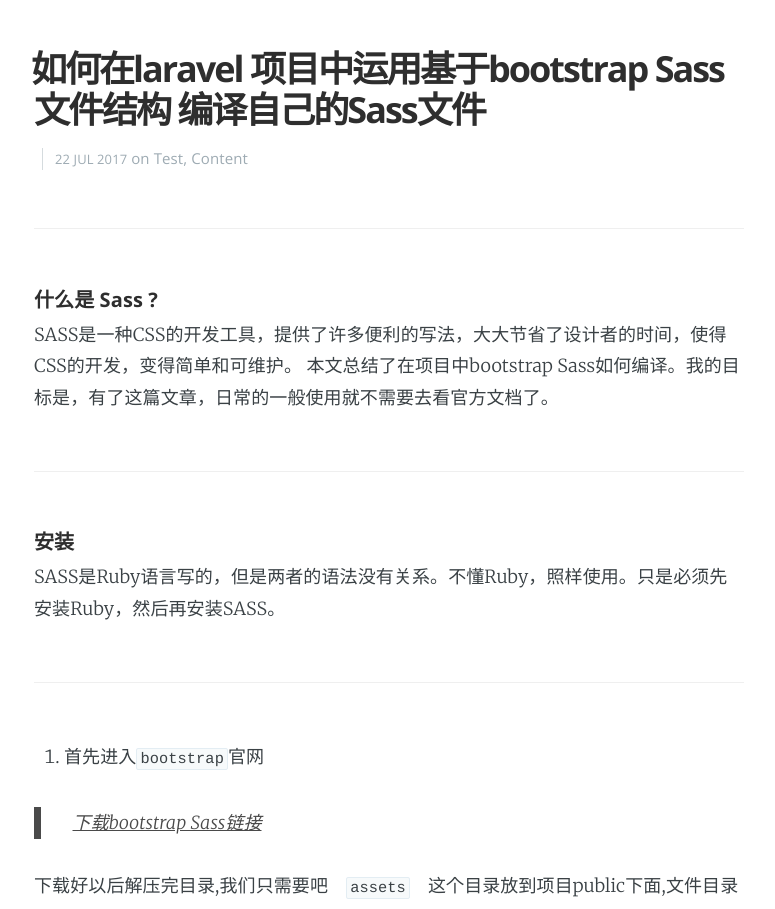
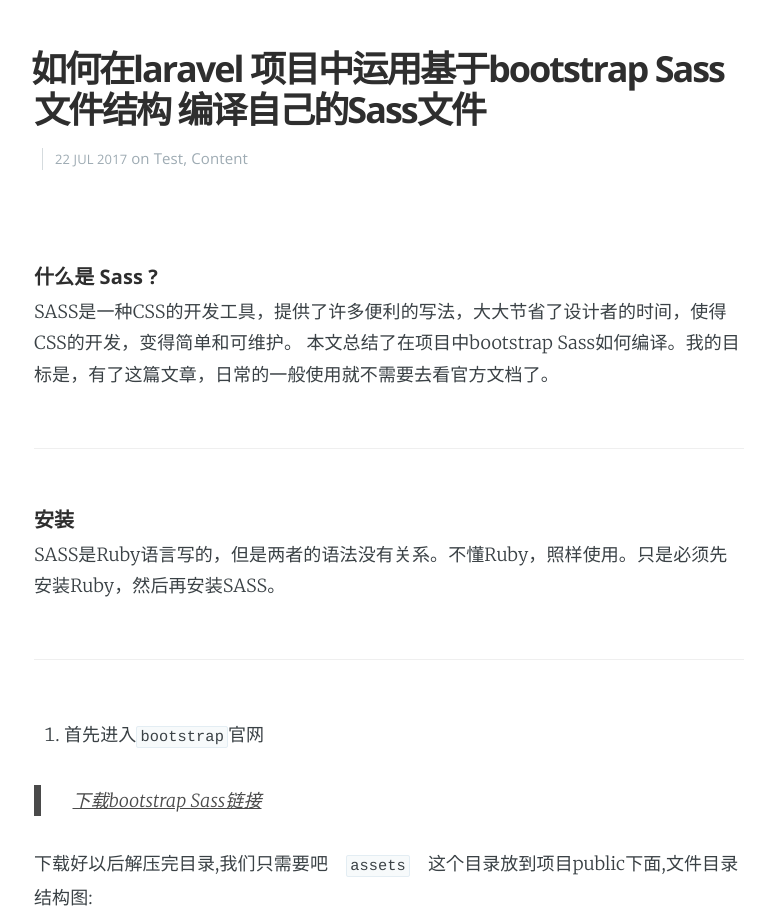
Before and after one commit to gengxiaojun1/dajunDemo, a Jekyll site: the page built from _posts/2014-09-27-a-full-and-comprehensive-style-test.md, in a window 1280 px wide. Shown: the part 587-1496 px from the top of the page, without its empty margins (251-1026 px from the left). Built offline with Jekyll 4.4.1, drawn with Linux system fonts in a browser that asks for light colours; nearby versions of some CDN libraries.

Commit message:
编辑文章44

```diff
--- a/_posts/2014-09-27-a-full-and-comprehensive-style-test.md
+++ b/_posts/2014-09-27-a-full-and-comprehensive-style-test.md
@@ -10,7 +10,7 @@
 logo: 'assets/images/ghost.png'
 ---
 
-------
+<br><br>
 ##### 什么是 Sass ?
 
 SASS是一种CSS的开发工具，提供了许多便利的写法，大大节省了设计者的时间，使得CSS的开发，变得简单和可维护。 本文总结了在项目中bootstrap Sass如何编译。我的目标是，有了这篇文章，日常的一般使用就不需要去看官方文档了。
```
Also changed, not shown: _posts/2014-08-12-the-businessman-and-fisherman.md (+5 -0 lines).
